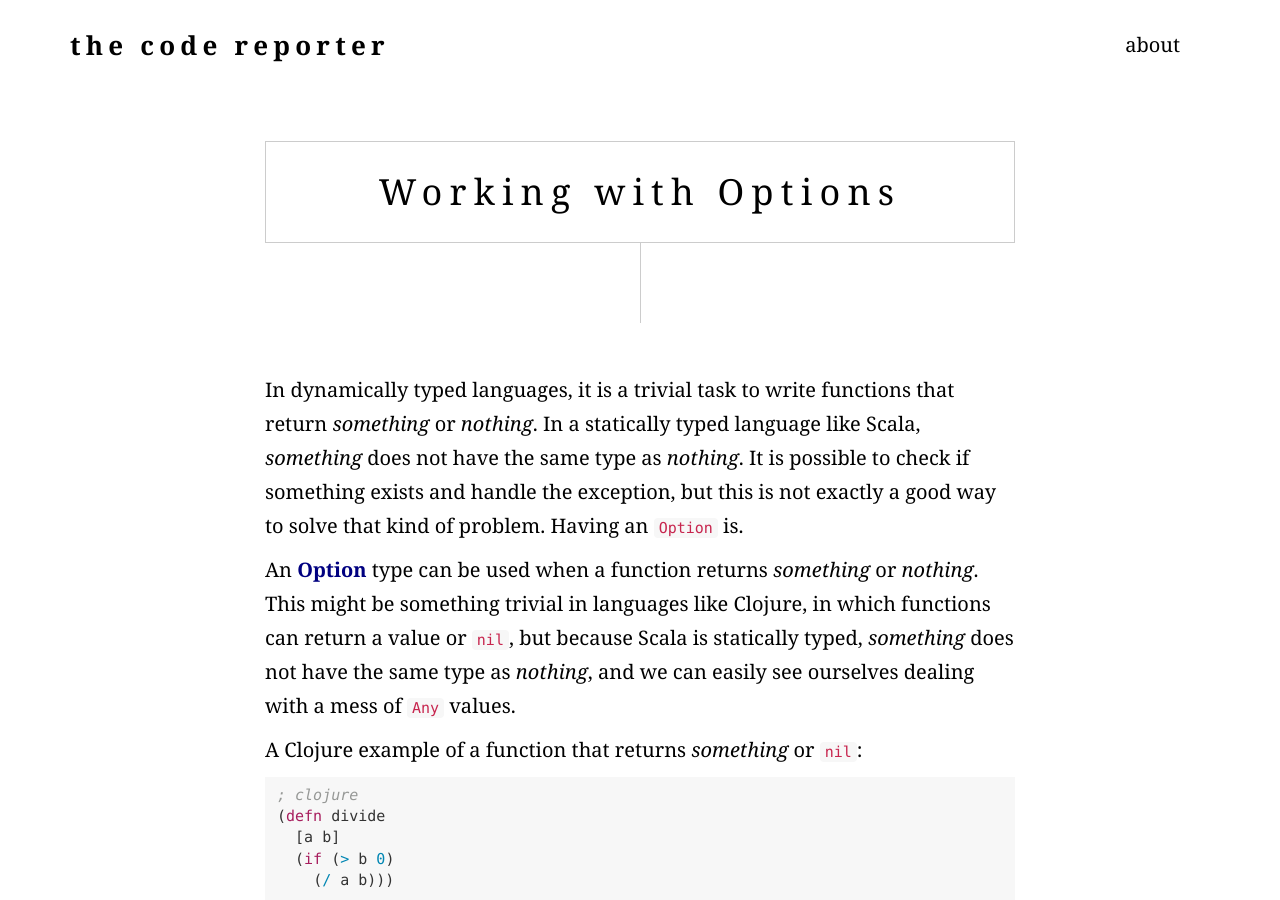
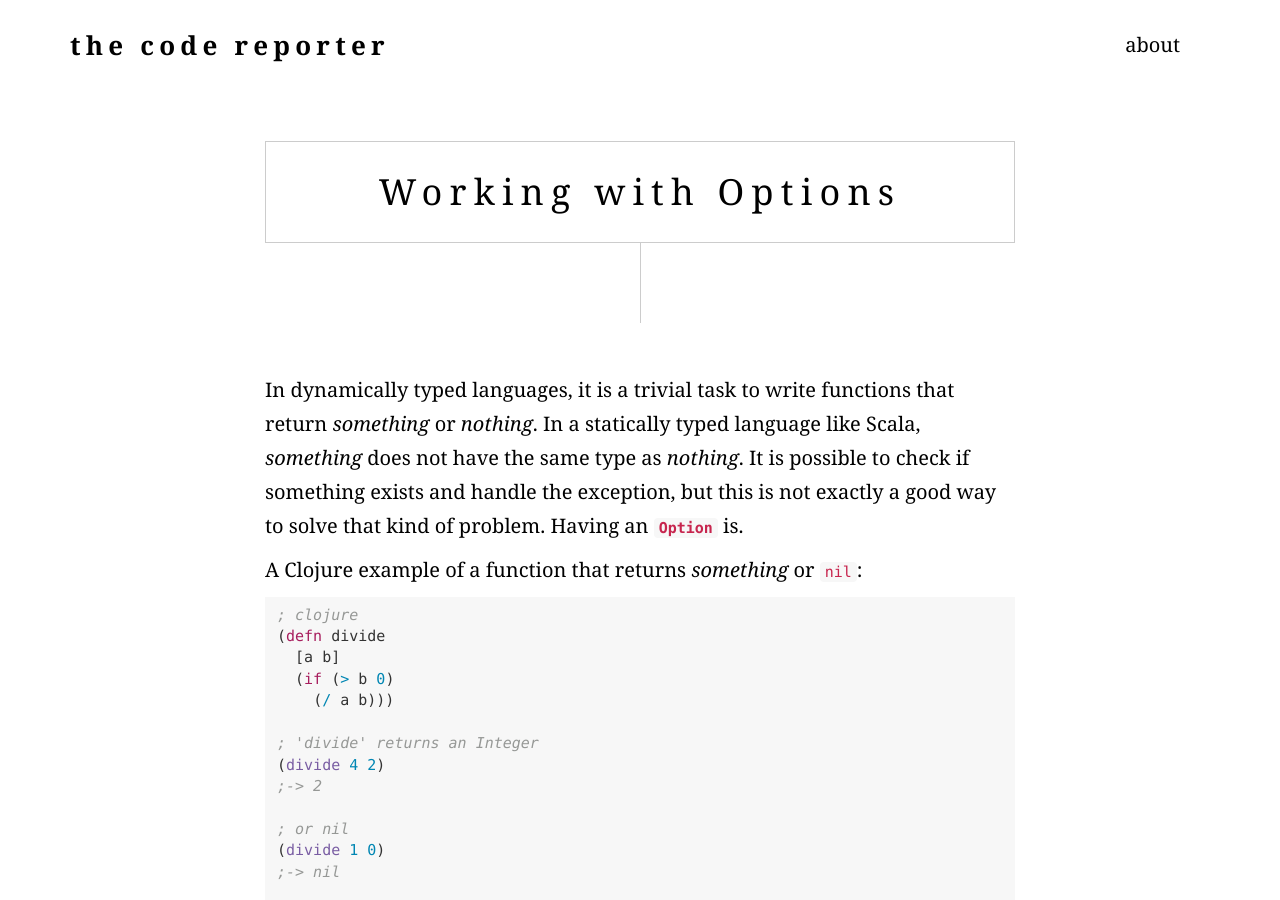
Before and after one commit to pwdd/pwdd.github.io, a Jekyll site: the page built from _posts/2016-10-19-working-with-options.md, in a window 1280 px wide and 900 px high. Built offline with Jekyll 4.4.1, drawn with Linux system fonts in a browser that asks for light colours; nearby versions of some CDN libraries; some web fonts are replaced.

Commit message:
reword options

```diff
--- a/_posts/2016-10-19-working-with-options.md
+++ b/_posts/2016-10-19-working-with-options.md
@@ -6,9 +6,7 @@
 tags: [scala]
 ---
 
-In dynamically typed languages, it is a trivial task to write functions that return *something* or *nothing*. In a statically typed language like Scala, *something* does not have the same type as *nothing*. It is possible to check if something exists and handle the exception, but this is not exactly a good way to solve that kind of problem. Having an `Option` is. <!--more-->
-
-An [Option](http://www.scala-lang.org/api/2.11.8/index.html#scala.Option) type can be used when a function returns *something* or *nothing*. This might be something trivial in languages like Clojure, in which functions can return a value or `nil`, but because Scala is statically typed, *something* does not have the same type as *nothing*, and we can easily see ourselves dealing with a mess of `Any` values.<!--more-->
+In dynamically typed languages, it is a trivial task to write functions that return *something* or *nothing*. In a statically typed language like Scala, *something* does not have the same type as *nothing*. It is possible to check if something exists and handle the exception, but this is not exactly a good way to solve that kind of problem. Having an [`Option`](http://www.scala-lang.org/api/2.11.8/index.html#scala.Option) is. <!--more-->
 
 A Clojure example of a function that returns *something* or `nil`:
 
```
